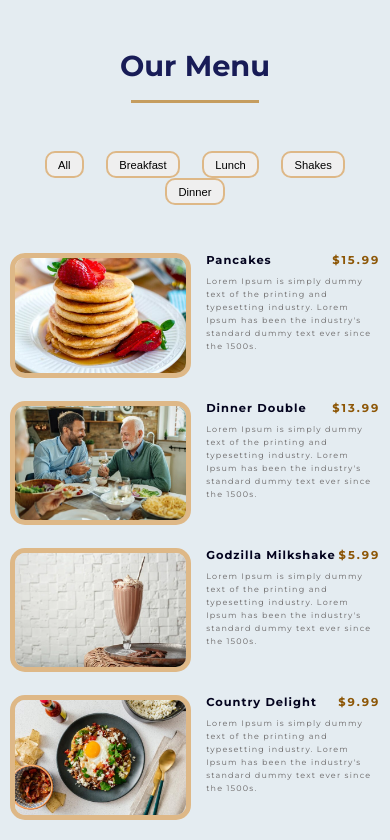
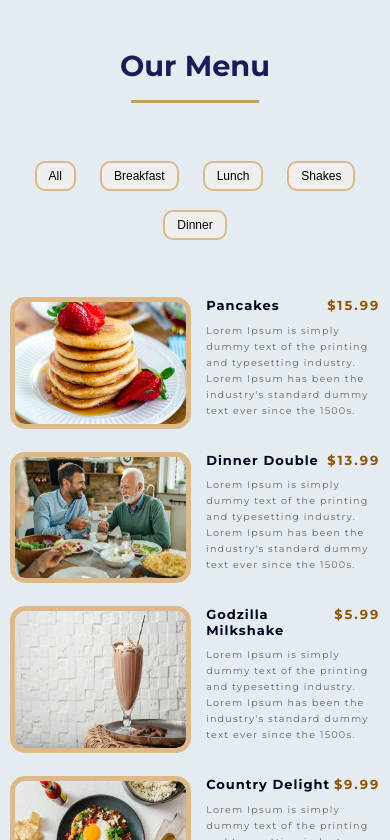
Before and after one commit to joemar-ceneza/menu, a plain HTML site: page index.html in a window 390 px wide. Shown: the top 840 px of the page. Drawn offline with Linux system fonts and the light colour scheme.

Commit message:
fix responsive design

```diff
--- a/css/style.scss
+++ b/css/style.scss
@@ -33,7 +33,7 @@ section.menu{
         margin: 4em 0;
         .filter-btn{
             font-size: 1rem;
-            margin: 0 1em;
+            margin: 0.8em 1em;
             padding: 0.5em 1em;
             border-radius: 10px;
             border: 2px solid burlywood;
@@ -181,7 +181,7 @@ section.menu{
         .btn-container{
             margin: 3em 0;
             .filter-btn{
-                font-size: 0.7rem;
+                font-size: 0.75rem;
             }
         }
         .section-center{
@@ -196,13 +196,13 @@ section.menu{
                     header{
                         h4,
                         .price{
-                            font-size: 0.715rem;
+                            font-size: 0.815rem;
                         }
                     }
                     .item-text{
-                        font-size: 0.5rem;
+                        font-size: 0.6rem;
                         letter-spacing: 1.2px;
-                        line-height: 13px;
+                        line-height: 16px;
                         color: rgb(105, 102, 102);
                         margin: 1em 0;
                     }
```
Also changed, not shown: css/style.css, 1 other file.
